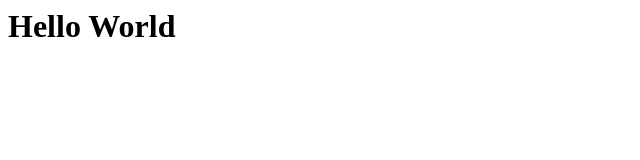
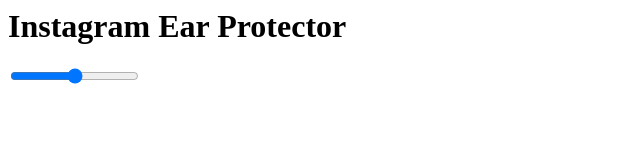
Before and after one commit to TadeJin/Instagram-Ear-Protector, a browser extension: page index.html in a window 1280 px wide. Shown: the whole page, without its empty margins (0-640 px from the left). Drawn offline with Linux system fonts and the light colour scheme.

Commit message:
add basic popup UI

```diff
--- a/index.html
+++ b/index.html
@@ -1,5 +1,13 @@
 <html>
+    <head>
+        <link rel="stylesheet" href="stylesheet.css">
+    </head>
   <body>
-    <h1>Hello World</h1>
+    <div class="container">
+        <h1>Instagram Ear Protector</h1>
+        <input type="range" min="0" max="100" id = "slider">
+    </div>
+
+    <script src="script.js"></script>
   </body>
 </html>
```
